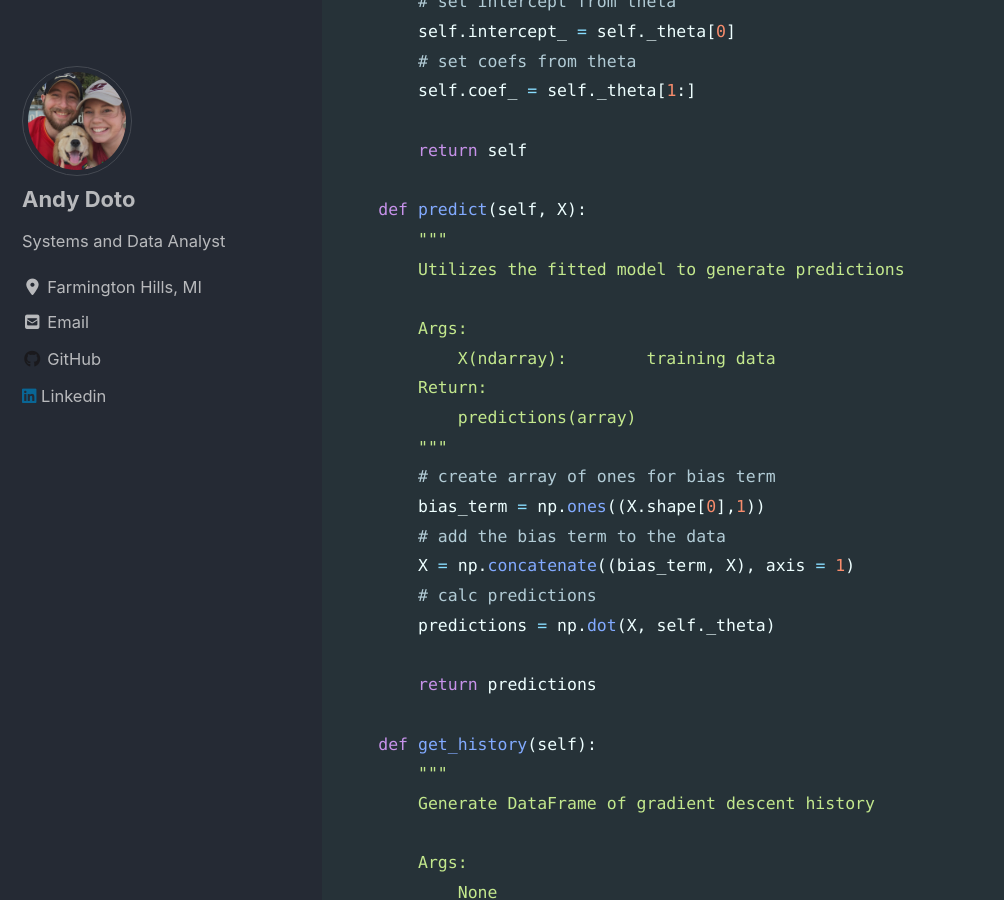
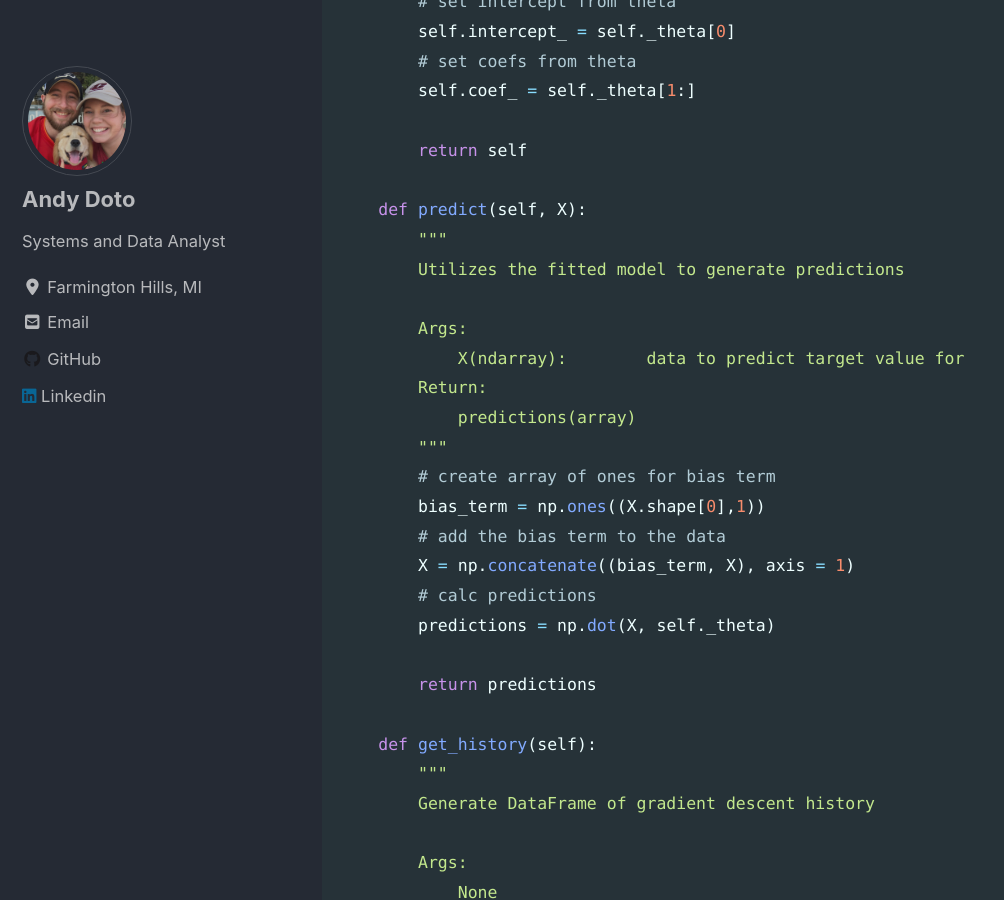
Before and after one commit to andrewdoto13/andrewdoto13.github.io, a Jekyll site: the page built from _posts/2020-10-05-homemade_lr.md, in a window 1280 px wide and 900 px high, scrolled down 4361 px. Shown: the whole window, without its empty margins (0-1004 px from the left). Built offline with Jekyll 4.4.1, drawn with Linux system fonts in a browser that asks for light colours; cached includes are drawn as plain includes; nearby versions of some CDN libraries.

Commit message:
fix comment error

```diff
--- a/_posts/2020-10-05-homemade_lr.md
+++ b/_posts/2020-10-05-homemade_lr.md
@@ -141,7 +141,7 @@ class AndyLinRegGD(object):
         Utilizes the fitted model to generate predictions
 
         Args:
-            X(ndarray):        training data
+            X(ndarray):        data to predict target value for
         Return:
             predictions(array)
         """
```
